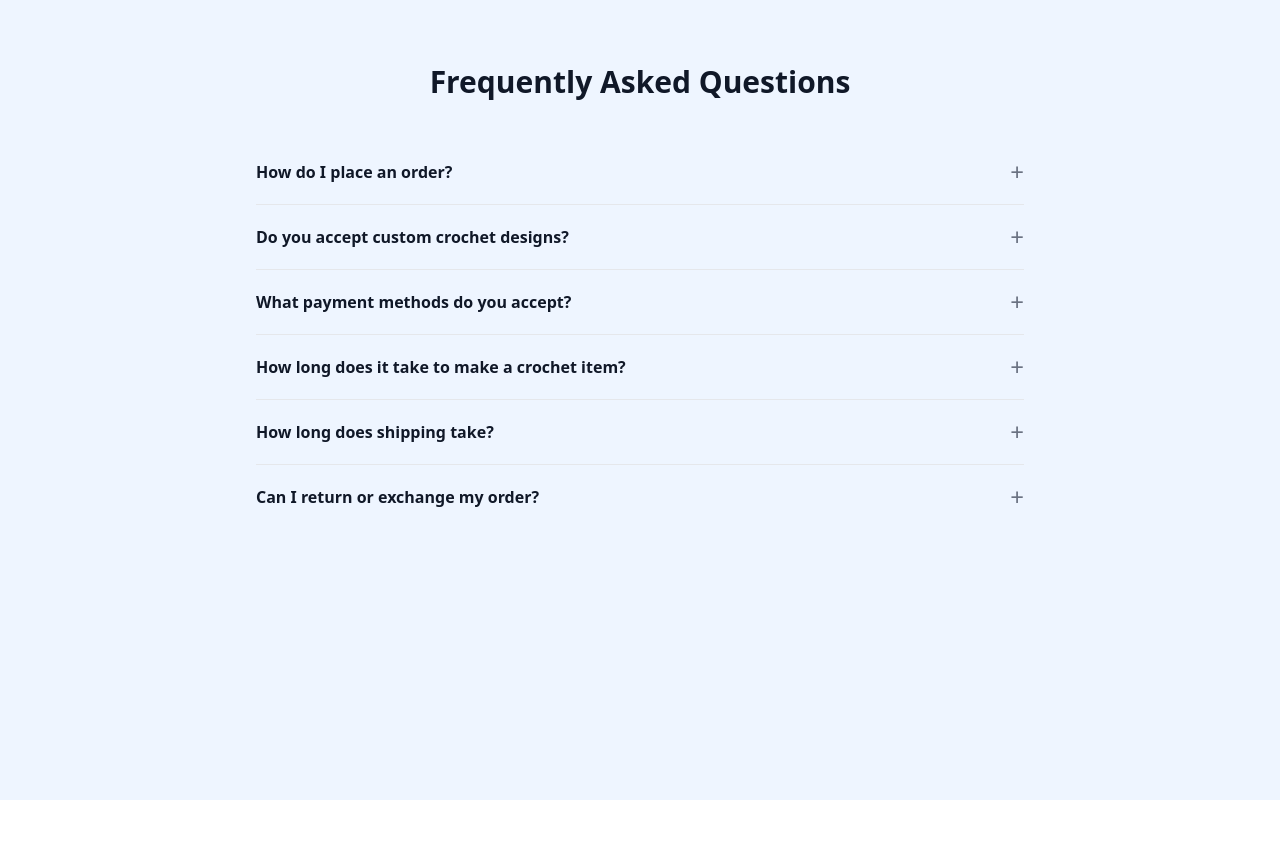
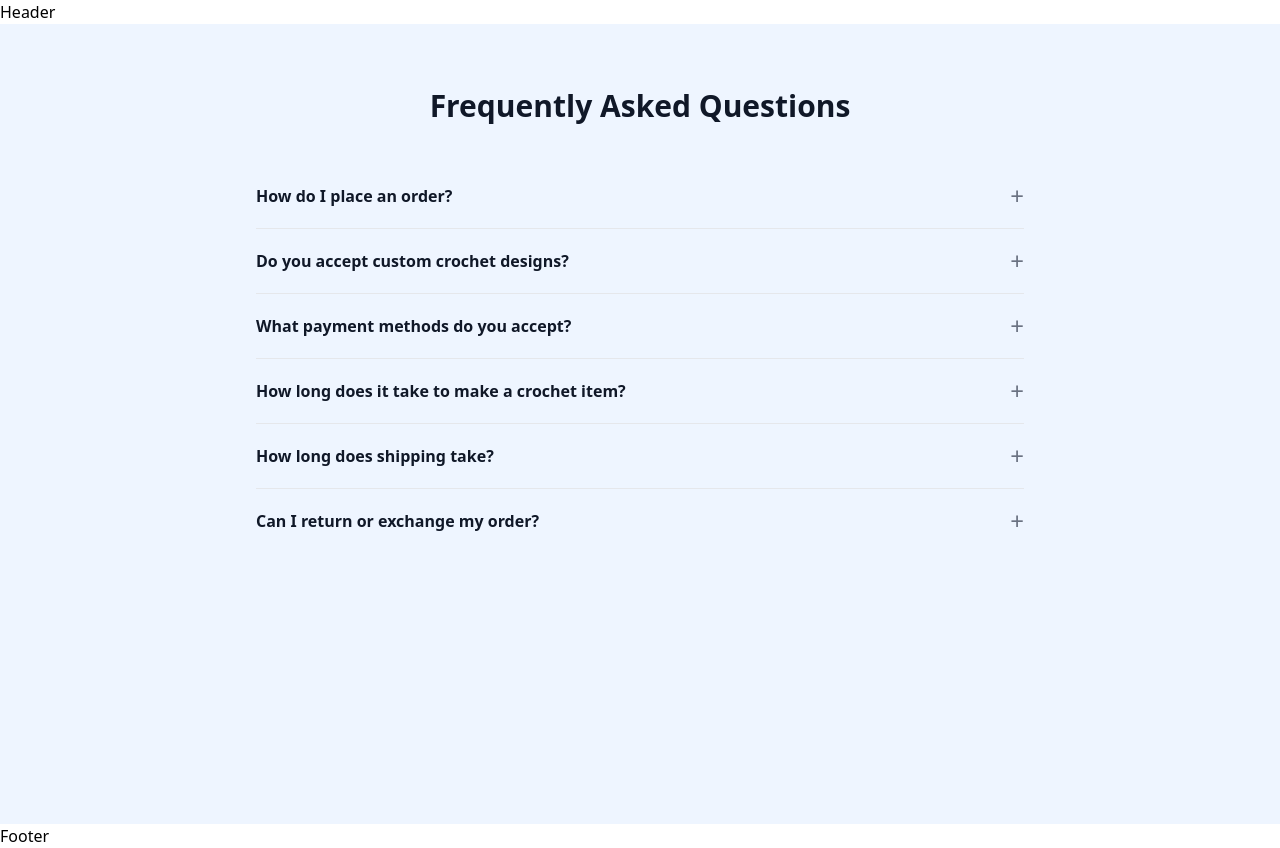
Before and after one commit to itzpai/lilac-stitches, a React (Vite) app: page /faqs in a window 1280 px wide. Before the commit the page ends 800 px from the top, so only its background shows below. Built offline with nearby package versions, Linux system fonts and the light colour scheme.

Commit message:
add layout for header and footer

```diff
--- /dev/null
+++ b/src/components/Layout.jsx
@@ -0,0 +1,15 @@
+import { Outlet } from "react-router"
+import Header from "./Header"
+import Footer from "./Footer"
+
+function Layout() {
+    return (
+        <>
+            <Header />
+            <Outlet />
+            <Footer />
+        </>
+    )
+}
+
+export default Layout
--- a/src/main.jsx
+++ b/src/main.jsx
@@ -2,6 +2,7 @@ import { StrictMode } from 'react'
 import { createRoot } from 'react-dom/client'
 import { createBrowserRouter, RouterProvider } from 'react-router'
 import './index.css'
+import Layout from './components/Layout'
 import Home from './pages/Home'
 import Shop from './pages/Shop'
 import ProductDetails from './pages/ProductDetails'
@@ -14,31 +15,42 @@ import Faq from './pages/Faq'
 
 const router = createBrowserRouter([{
   path: "/",
-  element: <Home />,
-  errorElement: <Error />
-}, {
-  path: "/shop",
-  element: <Shop />,
-}, {
-  path: "/product/:id",
+  element: <Layout />,
+  errorElement: <Error />,
+  children: [{
+    index: true,
+    element: <Home />
+  },
+  {
+    path: "shop",
+    element: <Shop />
+  },
+  {
+    path: "product/:id",
     element: <ProductDetails />
-}, {
-  path: "/aboutus",
+  },
+  {
+    path: "aboutus",
     element: <AboutUs />
-}, {
-  path: "/contactus",
+  },
+  {
+    path: "contactus",
     element: <ContactUs />
-}, {
-  path: "/cart",
+  },
+  {
+    path: "cart",
     element: <Cart />
-}, {
-  path: "/privacypolicy",
+  },
+  {
+    path: "privacypolicy",
     element: <PrivacyPolicy />
-}, {
-  path: "/faqs",
+  },
+  {
+    path: "faqs",
     element: <Faq />
   }
-])
+  ]
+}])
 
 createRoot(document.getElementById('root')).render(
   <StrictMode>
```
Lines whose indentation alone changed are shown as unchanged.
